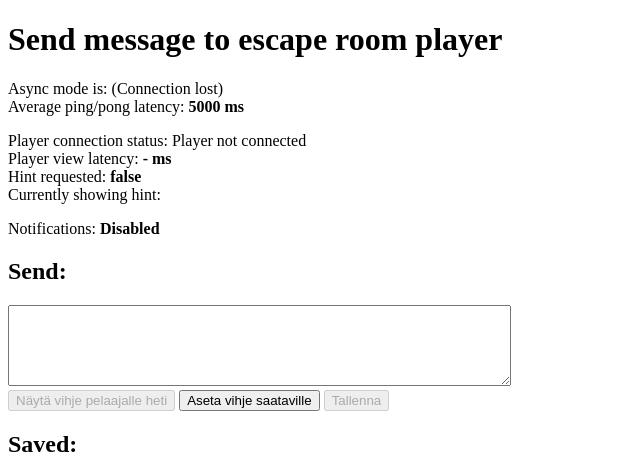
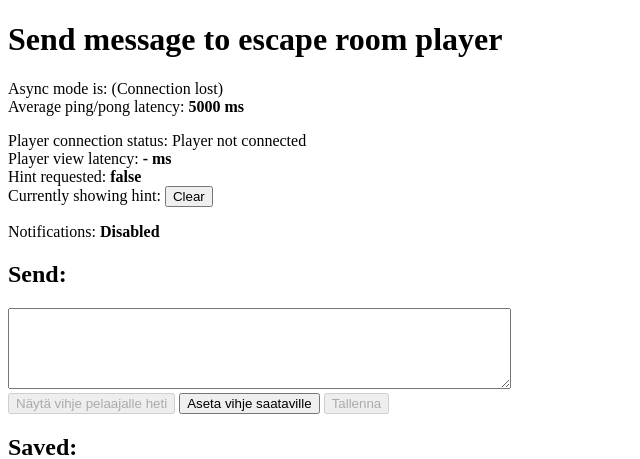
Before and after one commit to protecomp/escaperoom-messaging, a Python web app: template escape_me/templates/index.html in a window 1280 px wide. Shown: the top 459 px of the page, without its empty margins (0-640 px from the left). Run offline with Jinja, Linux system fonts and the light colour scheme; the template is opened without the code that fills it, so the values that code supplies are empty; some libraries are stand-ins or nearby versions.

Commit message:
Add button to clear currently showing hint.

```diff
--- a/escape_me/main/events.py
+++ b/escape_me/main/events.py
@@ -61,6 +61,12 @@ def hint_send(payload):
     broadcast_database()
 
 
+@socketio.on('hint_clear')
+def hint_clear():
+    hint_send({'hint_body': ''})
+    broadcast_database()
+
+
 @socketio.on('connect')
 def client_connected():
     print("Client connected")
--- a/escape_me/static/host.js
+++ b/escape_me/static/host.js
@@ -98,6 +98,10 @@ $(document).ready(function() {
         }
     });
     $('#db_delete_btn').click(handle_database_delete);
+
+    $('#hint_clear_btn').click(function(event) {
+        socket.emit('hint_clear');
+    });
 
     update_hint_available(false);
     $('#hint_available_btn').click(function(event) {
--- a/escape_me/templates/index.html
+++ b/escape_me/templates/index.html
@@ -24,7 +24,7 @@
         Player connection status: <span id="player_connection_status">Player not connected</span><br>
         Player view latency: <b><span id="player-ping-pong">-</span> ms</b><br />
         Hint requested: <b><span id="hint_requested">false</span></b><br />
-        Currently showing hint: <b><span id="showing_hint_body"></span></b>
+        Currently showing hint: <button id="hint_clear_btn">Clear</button><br /><b><span id="showing_hint_body"></span></b>
     </p>
     <p>
         Notifications: <b><span id="notification_status">Unknown</span></b>
```
